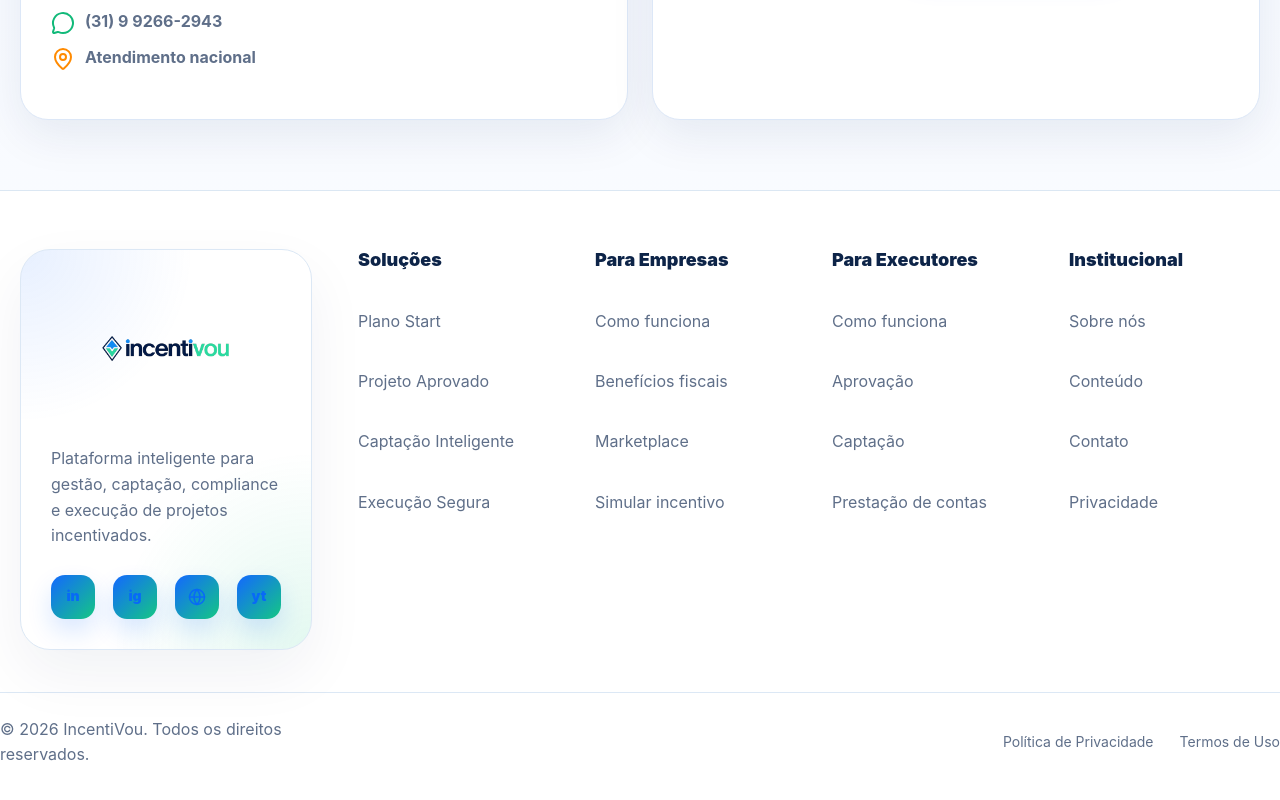
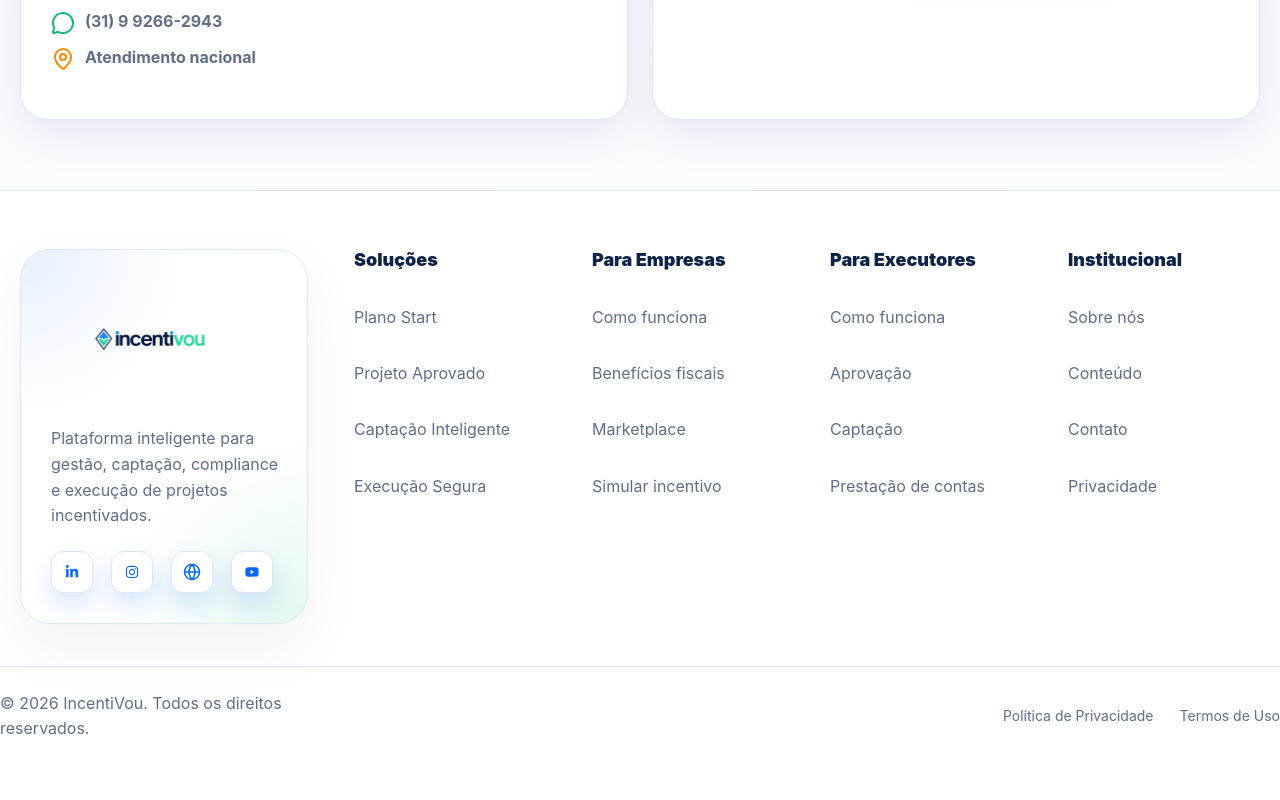
Before and after one commit to Brunoleoguilherme/incentivou-site, a Next.js app: page /contato in a window 1280 px wide. Shown: the part 911-1711 px from the top of the page. Built offline with nearby package versions, Linux system fonts and the light colour scheme.

Commit message:
Adiciona icones premium no rodape

```diff
--- a/app/globals.css
+++ b/app/globals.css
@@ -4286,3 +4286,154 @@ main {
     gap: 10px;
   }
 }
+
+/* =========================
+   FOOTER PREMIUM
+========================= */
+
+.footerPremium {
+  background: #f7fbff;
+  border-top: 1px solid #dce7f3;
+  padding-top: 55px;
+}
+
+.footerPremiumGrid {
+  display: grid;
+  grid-template-columns: 1.2fr 1fr 1fr 1fr 1fr;
+  gap: 40px;
+  align-items: flex-start;
+}
+
+.footerBrandPremium {
+  padding-right: 20px;
+}
+
+.footerLogo {
+  display: inline-flex;
+  margin-bottom: 20px;
+}
+
+.footerLogo img {
+  width: 190px !important;
+  height: auto !important;
+  object-fit: contain !important;
+}
+
+.footerBrandPremium p {
+  color: var(--muted);
+  line-height: 1.7;
+  font-size: 15px;
+  max-width: 280px;
+  margin-bottom: 22px;
+}
+
+.footerSocial {
+  display: flex;
+  gap: 12px;
+}
+
+.footerSocial a {
+  width: 42px;
+  height: 42px;
+  border-radius: 12px;
+
+  display: flex;
+  align-items: center;
+  justify-content: center;
+
+  background: white;
+  border: 1px solid #dce7f3;
+
+  color: var(--navy);
+
+  transition: .25s;
+}
+
+.footerSocial a:hover {
+  background: linear-gradient(
+    135deg,
+    #1368ff,
+    #14c784
+  );
+
+  color: white;
+
+  transform: translateY(-3px);
+}
+
+.footerColumn {
+  display: flex;
+  flex-direction: column;
+  gap: 14px;
+}
+
+.footerColumn h4 {
+  margin: 0 0 12px;
+  font-size: 18px;
+  font-weight: 900;
+  color: var(--navy);
+}
+
+.footerColumn a {
+  color: var(--muted);
+  text-decoration: none;
+  font-size: 15px;
+  transition: .2s;
+}
+
+.footerColumn a:hover {
+  color: var(--green-2);
+}
+
+.footerPremiumBottom {
+  margin-top: 42px;
+  padding: 24px 0;
+
+  border-top: 1px solid #dce7f3;
+
+  display: flex;
+  justify-content: space-between;
+  align-items: center;
+}
+
+.footerPremiumBottom p {
+  margin: 0;
+  color: var(--muted);
+  font-size: 14px;
+}
+
+.footerBottomLinks {
+  display: flex;
+  gap: 18px;
+}
+
+.footerBottomLinks a {
+  color: var(--muted);
+  text-decoration: none;
+  font-size: 14px;
+}
+
+.footerBottomLinks a:hover {
+  color: var(--green-2);
+}
+
+/* MOBILE */
+
+@media (max-width: 980px) {
+
+  .footerPremiumGrid {
+    grid-template-columns: 1fr;
+    gap: 30px;
+  }
+
+  .footerPremiumBottom {
+    flex-direction: column;
+    align-items: flex-start;
+    gap: 14px;
+  }
+
+  .footerBottomLinks {
+    flex-direction: column;
+    gap: 8px;
+  }
+}
--- a/components/SiteChrome.js
+++ b/components/SiteChrome.js
@@ -2,13 +2,18 @@
 
 import Link from 'next/link';
 import Image from 'next/image';
-
 import {
   ArrowRight,
   Menu,
   X,
   Globe,
 } from 'lucide-react';
+
+import {
+  FaInstagram,
+  FaLinkedinIn,
+  FaYoutube,
+} from 'react-icons/fa';
 
 import { useState } from 'react';
 
@@ -114,11 +119,11 @@ export function Footer() {
 
           <div className="footerSocial">
   <a href="#" aria-label="LinkedIn">
-              in
+    <FaLinkedinIn />
   </a>
 
   <a href="#" aria-label="Instagram">
-              ig
+    <FaInstagram />
   </a>
 
   <a href="#" aria-label="Site">
@@ -126,7 +131,7 @@ export function Footer() {
   </a>
 
   <a href="#" aria-label="YouTube">
-              yt
+    <FaYoutube />
   </a>
 </div>
         </div>
--- a/package.json
+++ b/package.json
@@ -15,6 +15,7 @@
     "next": "latest",
     "react": "latest",
     "react-dom": "latest",
+    "react-icons": "^5.6.0",
     "resend": "^6.12.4"
   },
   "devDependencies": {
```
Also changed, not shown: 1 other file (tests, documents, lock files or other folders). Lines whose indentation alone changed are shown as unchanged.
